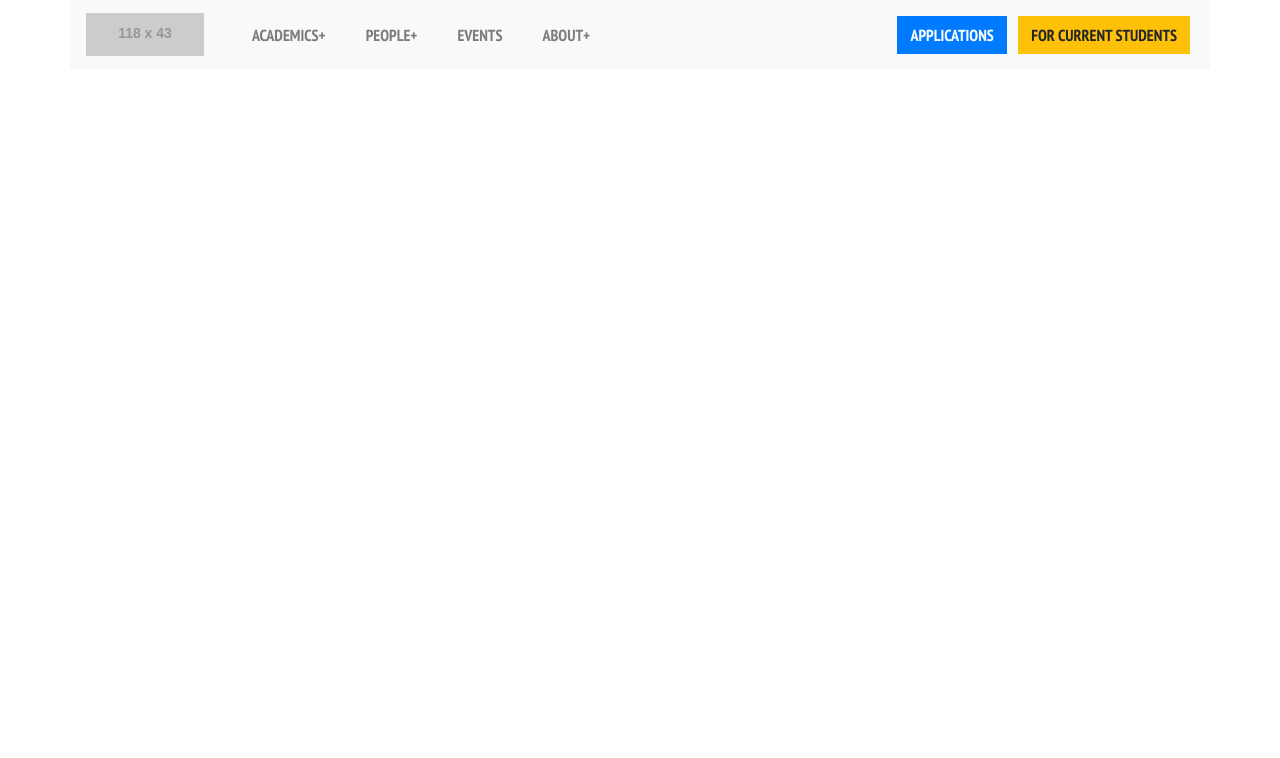
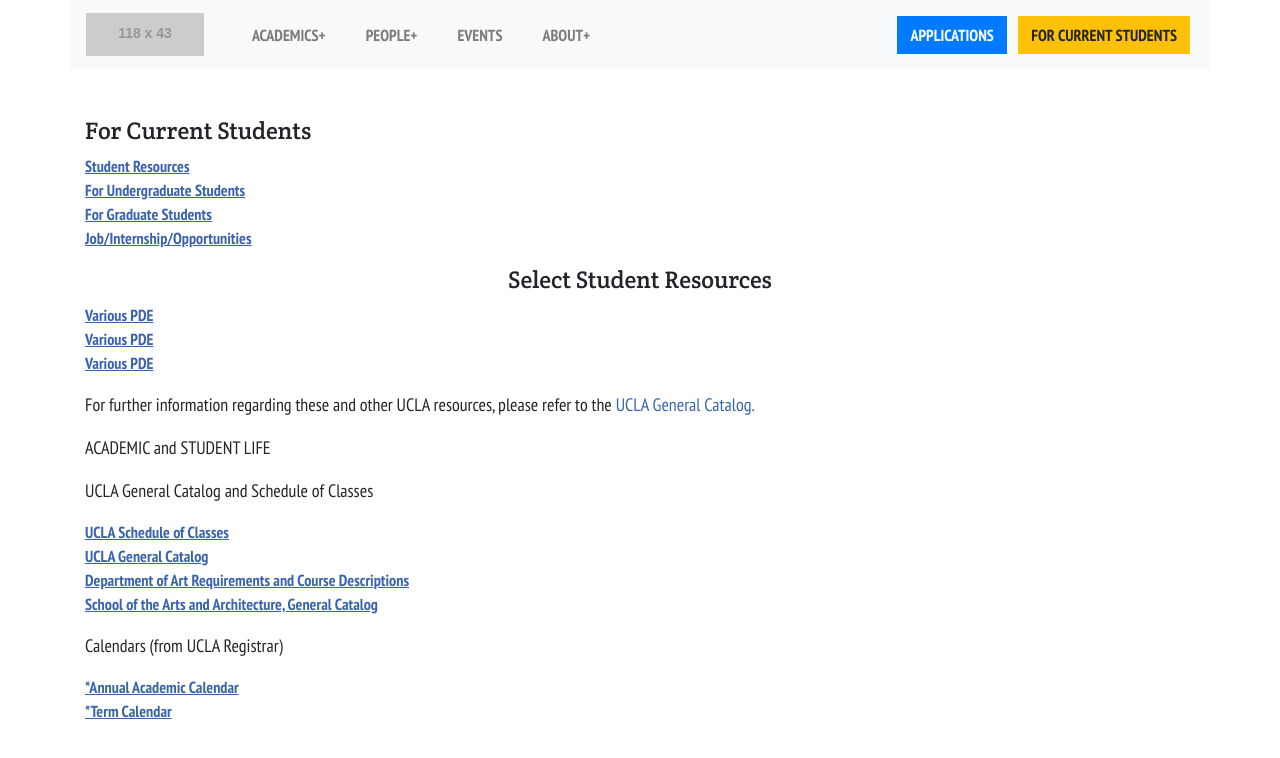
Before and after one commit to i-a-n/uclajkl, a Jekyll site: the page _under_construction/Templates/HTML/desktop_for_current_students.html, which Jekyll copies as it is, in a window 1280 px wide. Shown: the top 758 px of the page. Built offline with Jekyll 4.4.1, drawn with Linux system fonts in a browser that asks for light colours.

Commit message:
adding new pages

```diff
--- a/_under_construction/Templates/CSS/style.css
+++ b/_under_construction/Templates/CSS/style.css
@@ -1,6 +1,11 @@
 body {
     padding: 0;
     font-family: 'PT Sans Narrow', sans-serif;
+}
+
+a {
+    font-family: 'PT Sans Narrow', sans-serif;
+    color: rgb(58, 99, 175);
 }
 
 .btn {
--- a/_under_construction/Templates/HTML/desktop_events.html
+++ b/_under_construction/Templates/HTML/desktop_events.html
@@ -3,7 +3,7 @@
 <head>
     <meta charset="UTF-8">
     <meta name="viewport" content="width=device-width, initial-scale=1.0">
-    <title>Undergraduate Studies</title>
+    <title>Exhibitions & Events</title>
     <!--Fonts-->
     <link href="https://fonts.googleapis.com/css2?family=Crete+Round:ital@0;1&display=swap" rel="stylesheet">
     <link href="https://fonts.googleapis.com/css2?family=PT+Sans+Narrow:wght@400;700&display=swap" rel="stylesheet">
--- a/_under_construction/Templates/HTML/desktop_for_current_students.html
+++ b/_under_construction/Templates/HTML/desktop_for_current_students.html
@@ -3,7 +3,7 @@
 <head>
     <meta charset="UTF-8">
     <meta name="viewport" content="width=device-width, initial-scale=1.0">
-    <title>Undergraduate Studies</title>
+    <title>For Current Students</title>
     <!--Fonts-->
     <link href="https://fonts.googleapis.com/css2?family=Crete+Round:ital@0;1&display=swap" rel="stylesheet">
     <link href="https://fonts.googleapis.com/css2?family=PT+Sans+Narrow:wght@400;700&display=swap" rel="stylesheet">
@@ -116,6 +116,65 @@
     </nav>
   </div>
 
+<div class="container pt-5">
+    <div class="row">
+        <div class="col-lg-5">
+            <h4>For Current Students</h4>
+            <ul class="px-0" style="list-style-type:none;">
+                <li><a href="#"><u>Student Resources</u></a></li>
+                <li><a href="#"><u>For Undergraduate Students</u></a></li>
+                <li><a href="#"><u>For Graduate Students</u></a></li>
+                <li><a href="#"><u>Job/Internship/Opportunities</u></a></li>
+            </ul>
+        </div>
+    </div>
+</div>
+
+<div class="container">
+    <div class="row">
+        <div class="col-12">
+            <h4 style="text-align: center;">Select Student Resources</h4>
+        </div>
+    </div>
+</div>
+
+<div class="container">
+    <ul class="px-0" style="list-style-type:none;">
+        <li><a href="#"><u>Various PDE</u></a></li>
+        <li><a href="#"><u>Various PDE</u></a></li>
+        <li><a href="#"><u>Various PDE</u></a></li>
+    </ul>
+</div>
+
+<div class="container">
+    <p>For further information regarding these and other UCLA resources, please refer to the <a href="#">UCLA General Catalog.</a>
+    </p>
+</div>
+
+<div class="container">
+    <p>ACADEMIC and STUDENT LIFE</p>
+</div>
+
+<div class="container">
+    <p>UCLA General Catalog and Schedule of Classes</p>
+    <ul class="px-0" style="list-style-type:none;">
+        <li><a href="#"><u>UCLA Schedule of Classes</u></a></li>
+        <li><a href="#"><u>UCLA General Catalog</u></a></li>
+        <li><a href="#"><u>Department of Art Requirements and Course Descriptions</u></a></li>
+        <li><a href="#"><u>School of the Arts and Architecture, General Catalog</u></a></li>
+    </ul>
+</div>
+
+<div class="container">
+    <p>Calendars (from UCLA Registrar)</p>
+    <ul class="px-0" style="list-style-type:none;">
+        <li><a href="#"><u>*Annual Academic Calendar</u></a></li>
+        <li><a href="#"><u>*Term Calendar</u></a></li>
+    </ul>
+</div>
+
+
+
 
 </body>
 </html>
```
Also changed, not shown: 1 other file.
